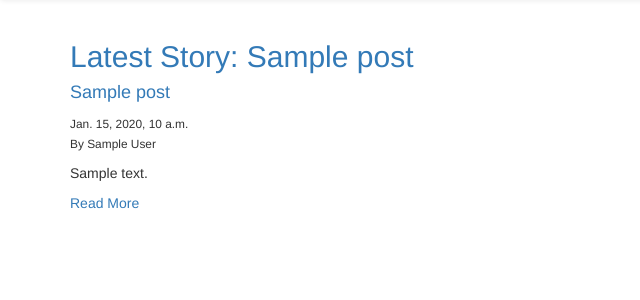
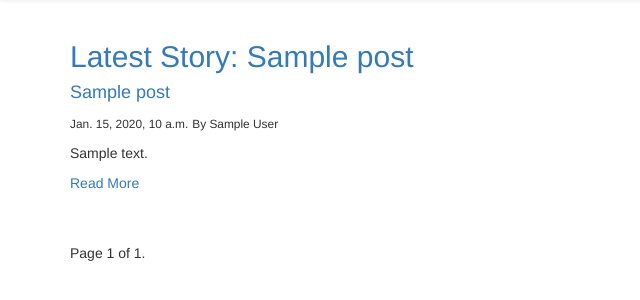
Before and after one commit to giantryansaul/easy_blog_django, a Django app: page / in a window 1280 px wide. Shown: the part 52-352 px from the top of the page, without its empty margins (0-640 px from the left). Run offline with Django 3.2, Linux system fonts and the light colour scheme; tables that the repository leaves empty hold one stand-in row (values such as "Sample post"); parts of the project's set-up code (start-up, migrations or seed data) failed here and were passed over; some libraries are stand-ins or nearby versions.

Commit message:
added paging to home page, ordered by latest, removed mixin

```diff
--- a/easy_blog_django/home/views.py
+++ b/easy_blog_django/home/views.py
@@ -1,4 +1,5 @@
-from django.views.generic import TemplateView
+from django.views.generic import ListView
+from django.views.generic.list import MultipleObjectMixin
 
 from ..posts.models import Post
 
@@ -7,7 +8,7 @@ class LastPostMixIn(object):
     """
     Returns the most recent post. Only returns a single post.
     """
-    #TODO: Use for jumbotron
+    # TODO: Use for jumbotron
     def get_context_data(self, **kwargs):
         context = super(LastPostMixIn, self).get_context_data(**kwargs)
         try:
@@ -21,21 +22,12 @@ class LastPostMixIn(object):
             raise multiple_objects_returned
 
 
-class MostRecentPostsMixIn(object):
-    """
-    Returns the most recent posts up to the specified amount.
-    easy_blog_django default is set to 10.
-    """
-    def get_context_data(self, **kwargs):
-        context = super(MostRecentPostsMixIn, self).get_context_data(**kwargs)
-        try:
-            most_recent_posts = Post.objects.published()
-            most_recent_posts = most_recent_posts.order_by('-created')[:5]
-            context['most_recent_posts'] = most_recent_posts
-            return context
-        except Post.DoesNotExist, does_not_exist:
-            raise does_not_exist
+class HomeView(LastPostMixIn, ListView):
 
+    template_name = "pages/home.html"
 
-class HomeView(LastPostMixIn, MostRecentPostsMixIn, TemplateView):
-    template_name = "pages/home.html"
+    paginate_by = 5
+
+    posts = Post.objects.published()
+    posts = posts.order_by('-created')
+    queryset = posts
--- a/easy_blog_django/templates/pages/home.html
+++ b/easy_blog_django/templates/pages/home.html
@@ -6,11 +6,11 @@
             <h2>Latest Story: {{ last_post.title }}</h2>
         </a>
 
-        {% for post in most_recent_posts %}
+        {% for post in post_list %}
         <a href="{% url 'posts:detail' post.slug %}">
             <h4>{{ post.title }}</h4>
         </a>
-        <small>{{ post.created }}</small><p/>
+        <small>{{ post.created }}</small>
         <small>By {{ post.author.name }}</small>
         <p>
             {{ post.description|safe|truncatewords:"20"|linebreaks }}
@@ -21,4 +21,20 @@
         <p>&NoBreak;</p>
         {% endfor %}
 
+        <div class="pagination">
+            <span class="step-links">
+                {% if page_obj.has_previous %}
+                    <a href="?page={{ page_obj.previous_page_number }}">previous</a>
+                {% endif %}
+
+                <span class="current">
+                    Page {{ page_obj.number }} of {{ page_obj.paginator.num_pages }}.
+                </span>
+
+                {% if page_obj.has_next %}
+                    <a href="?page={{ page_obj.next_page_number }}">next</a>
+                {% endif %}
+            </span>
+        </div>
+
 {% endblock %}
```
Also changed, not shown: easy_blog_django/posts/views.py (+5 -2 lines).
